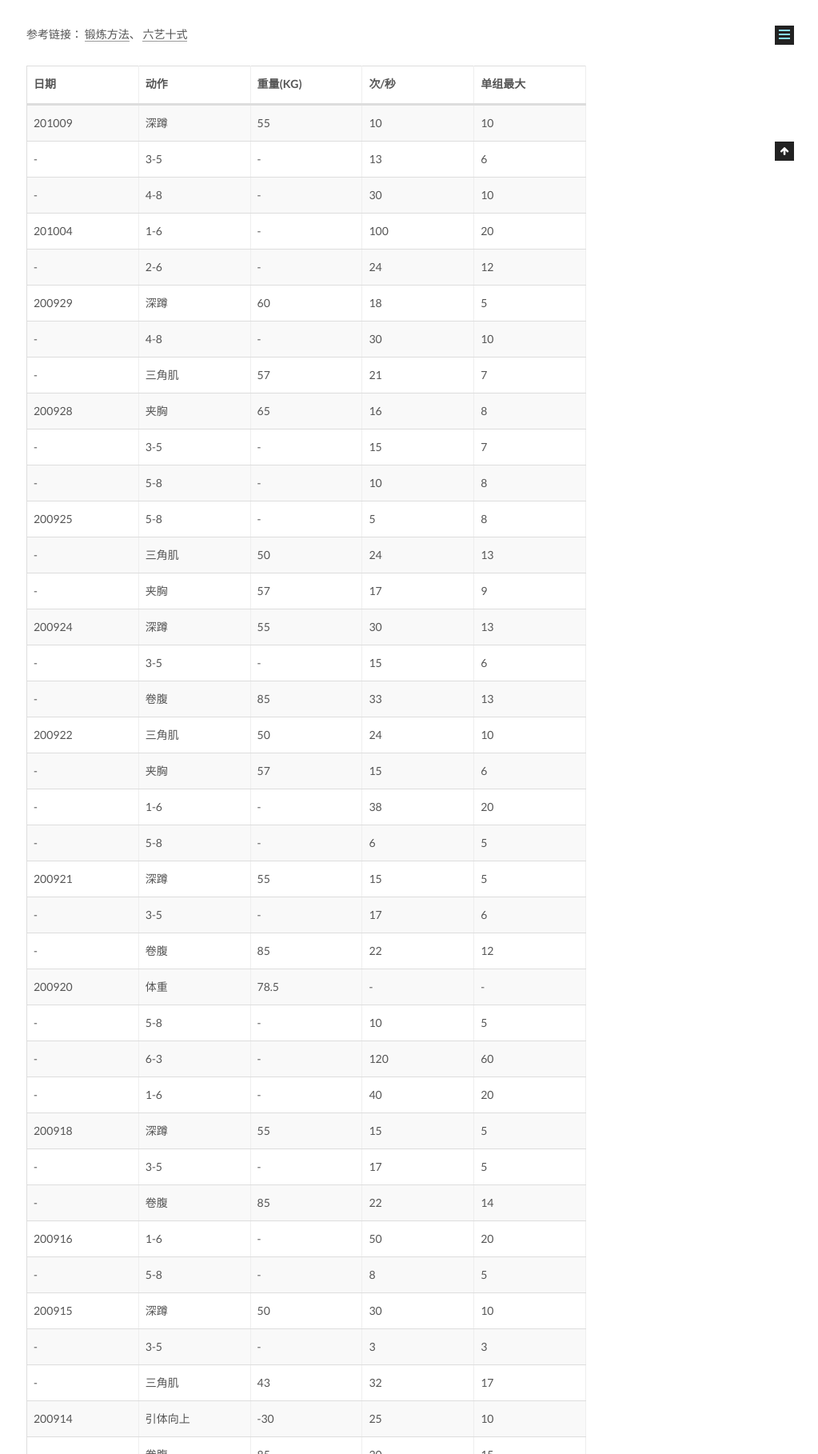
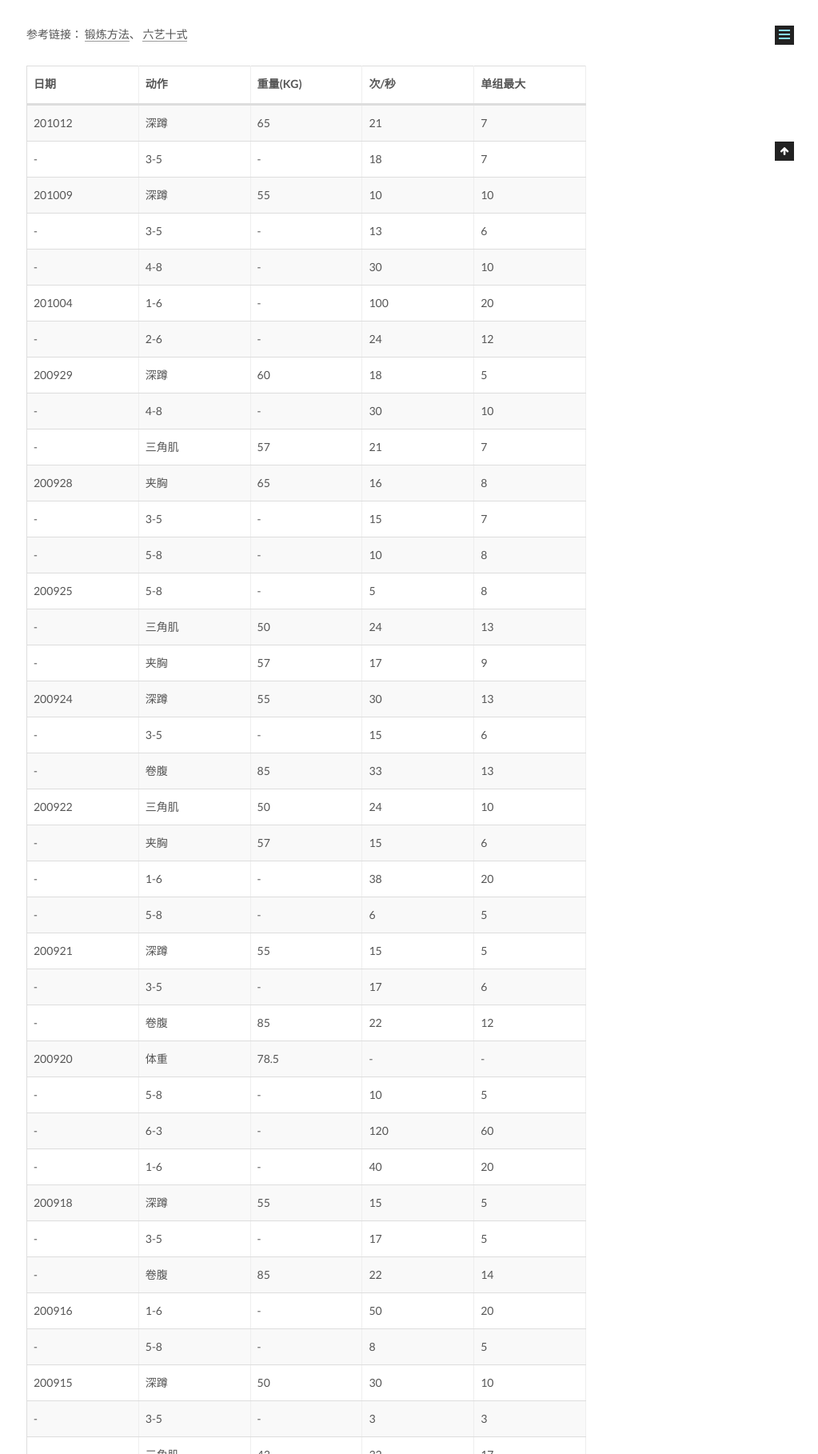
Before and after one commit to CodeHunter2006/CodeHunter2006.github.io, a Jekyll site: the page built from _posts/2020-06-01-Fitness_Record.md, in a window 1280 px wide, cut to the strip 799-2617 px from the top of the page. Shown: the whole strip at 80% size, without its empty margins (257-1280 px from the left). Built offline with Jekyll 4.4.1, drawn with Linux system fonts in a browser that asks for light colours.

Commit message:
[doc]: add contents.

```diff
--- a/_posts/2020-06-01-Fitness_Record.md
+++ b/_posts/2020-06-01-Fitness_Record.md
@@ -14,6 +14,8 @@ tags: Healthy
 
 | 日期   | 动作     | 重量(KG) | 次/秒 | 单组最大 |
 | ------ | -------- | -------- | ----- | -------- |
+| 201012 | 深蹲     | 65       | 21    | 7        |
+| -      | 3-5      | -        | 18    | 7        |
 | 201009 | 深蹲     | 55       | 10    | 10       |
 | -      | 3-5      | -        | 13    | 6        |
 | -      | 4-8      | -        | 30    | 10       |
```
